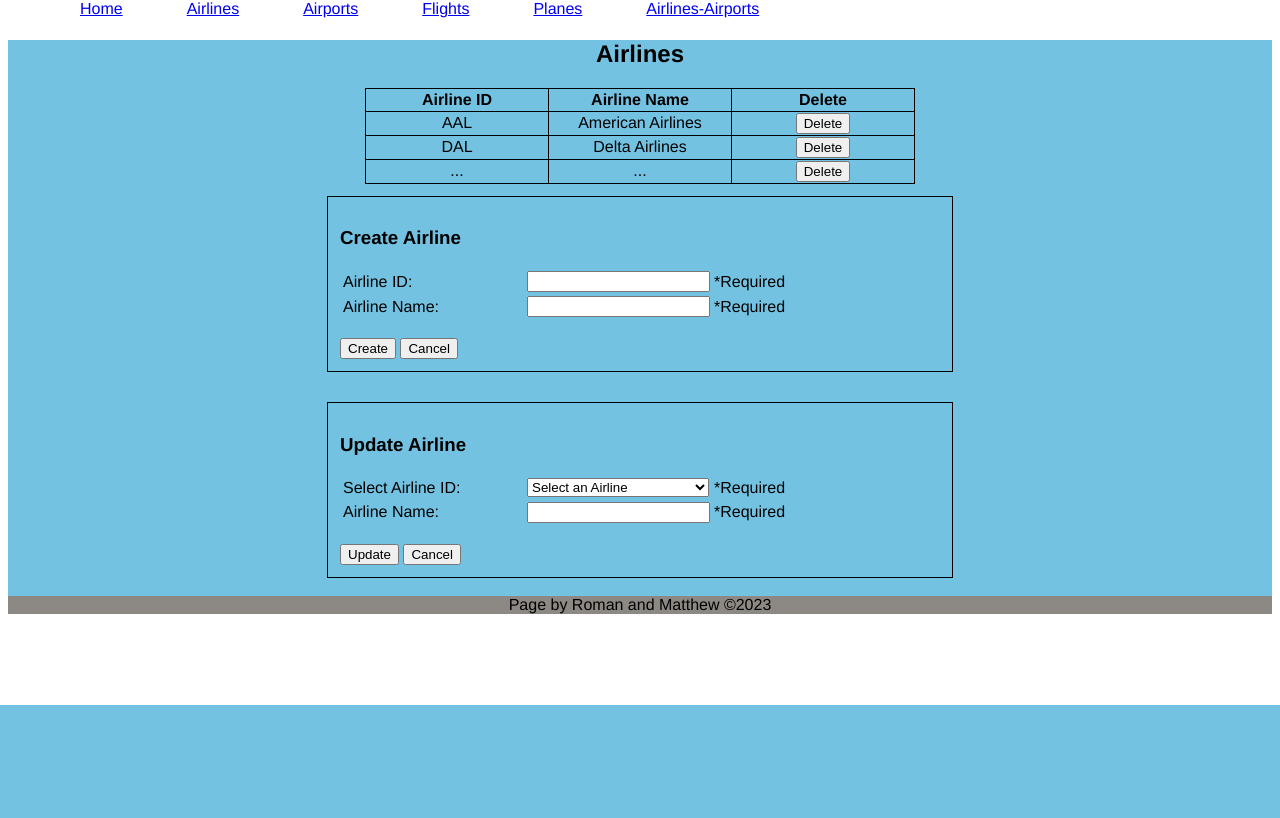
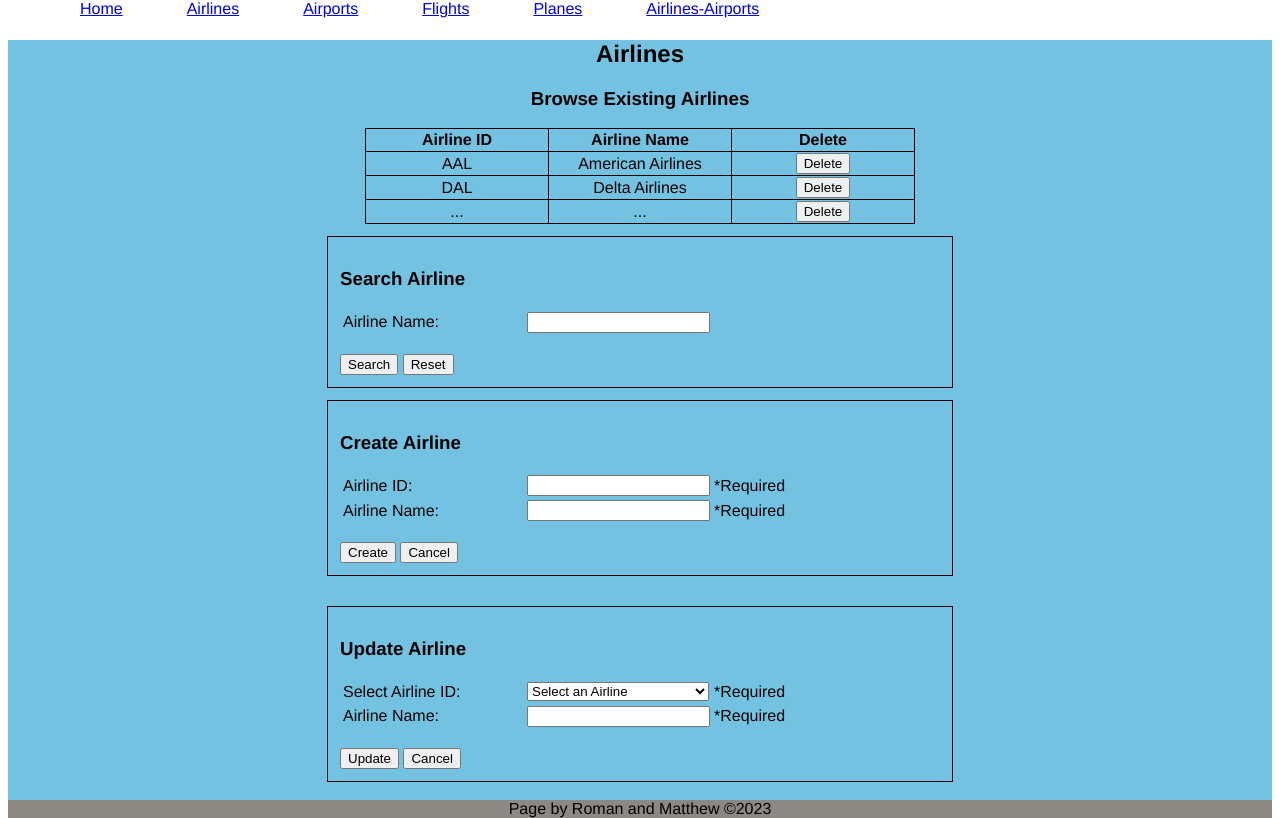
Before and after one commit to mjmeyer2001/cs340-Final-Project, a Flask app: page /airlines in a window 1280 px wide. Shown: the part 95-913 px from the top of the page. Before the commit the page ends 800 px from the top, so only its background shows below. Run offline with Flask 2, Linux system fonts and the light colour scheme; some libraries are stand-ins or nearby versions.

Commit message:
Added meaningful titles to main table. Added searchability to airline page. Changed plane IDs on flights page to be dropdowns instead of free text. Changes to DML file to better fit rubrics specs.

```diff
--- a/templates/airlines.html
+++ b/templates/airlines.html
@@ -43,6 +43,9 @@
                 Airlines
             </h2>
         </div>
+        <h3 style="text-align: center">
+            Browse Existing Airlines
+        </h3>
         <table class="main-table center" id="airlines-table">
             <thead>
                 <tr>
@@ -75,6 +78,30 @@
                 </tr>
             </tbody>
         </table>
+        <div class="form-div center">
+            <h3>
+                Search Airline
+            </h3>
+            <form id="search-airline-form">
+                <table class="form-table">
+                    <tbody>
+                        <tr>
+                            <td>
+                                <label for="search-airline-name">Airline Name: </label>
+                            </td>
+                            <td>
+                                <input type="text" name="search-airline-name" id="search-airline-name">
+                            </td>
+                        </tr>
+                    </tbody>
+                </table>
+                <br>
+                <div>
+                    <button>Search</button>
+                    <button>Reset</button>
+                </div>
+            </form>
+        </div>
         <div class="form-div center">
             <h3>
                 Create Airline
--- a/templates/airlines_airports.html
+++ b/templates/airlines_airports.html
@@ -43,6 +43,9 @@
                 Airlines-Airports
             </h2>
         </div>
+        <h3 style="text-align: center">
+            Browse Existing Airlines-Airports
+        </h3>
         <table class="main-table center" id="airlines-airports-table">
             <thead>
                 <tr>
--- a/templates/airports.html
+++ b/templates/airports.html
@@ -43,6 +43,9 @@
                 Airports
             </h2>
         </div>
+        <h3 style="text-align: center">
+            Browse Existing Airports
+        </h3>
         <table class="main-table center" id="airports-table">
             <thead>
                 <tr>
```
Also changed, not shown: database/flight-dml.sql (+47 -9 lines), templates/flights.html (+11 -2 lines).
